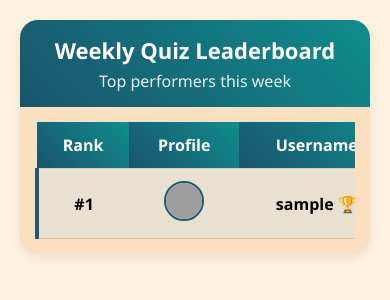
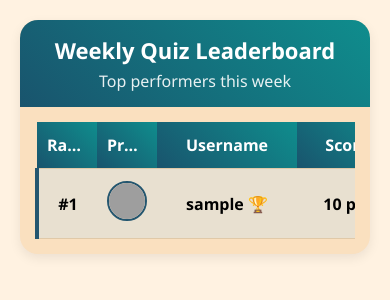
Before and after one commit to Zenha123/bugsonmedia, a Django app: page /leaderboard/ in a window 390 px wide. Shown: the top 300 px of the page. Run offline with Django 3.2, Linux system fonts and the light colour scheme; a user stored in the database is signed in; data comes from the database, SQL or seed files in the repository; tables that the repository leaves empty hold one stand-in row (values such as "Sample post"); grey boxes are pictures that could not be loaded.

Commit message:
corrected mobile screen

```diff
--- a/quiz/templates/leaderboard.html
+++ b/quiz/templates/leaderboard.html
@@ -110,6 +110,58 @@
         padding: 0;
       }
     }
+
+
+
+.table-wrapper {
+  width: 100%;
+  overflow-x: auto;
+  -webkit-overflow-scrolling: touch;
+}
+
+.leaderboard-table {
+  border-collapse: collapse;
+  width: 100%;
+  table-layout: fixed;
+  min-width: 800px;
+}
+
+.leaderboard-table th, .leaderboard-table td {
+  padding: 12px 10px;
+  text-align: center;
+  border-bottom: 1px solid #e0c9a8;
+  white-space: nowrap;
+  overflow: hidden;
+  text-overflow: ellipsis;
+}
+
+/* Fixed width for Rank, Profile, Username, Score */
+.leaderboard-table th:nth-child(1),
+.leaderboard-table td:nth-child(1) {
+  width: 60px;
+}
+
+.leaderboard-table th:nth-child(2),
+.leaderboard-table td:nth-child(2) {
+  width: 60px;
+}
+
+.leaderboard-table th:nth-child(3),
+.leaderboard-table td:nth-child(3) {
+  width: 140px;
+}
+
+.leaderboard-table th:nth-child(4),
+.leaderboard-table td:nth-child(4) {
+  width: 100px;
+}
+
+/* Let Completed At or other columns take rest of space and scroll if needed */
+
+
+
+
+
   </style>
 </head>
 
```
